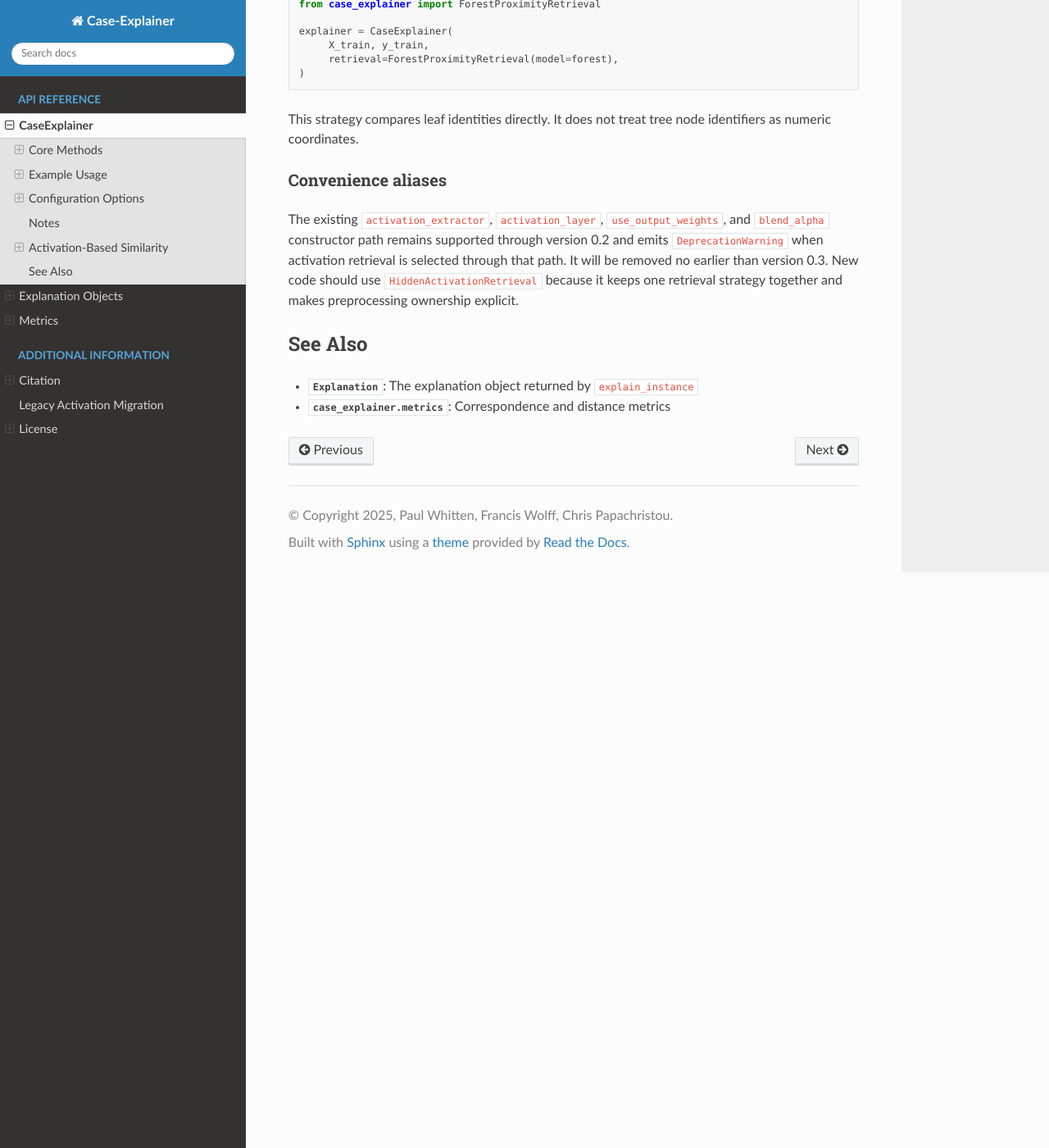
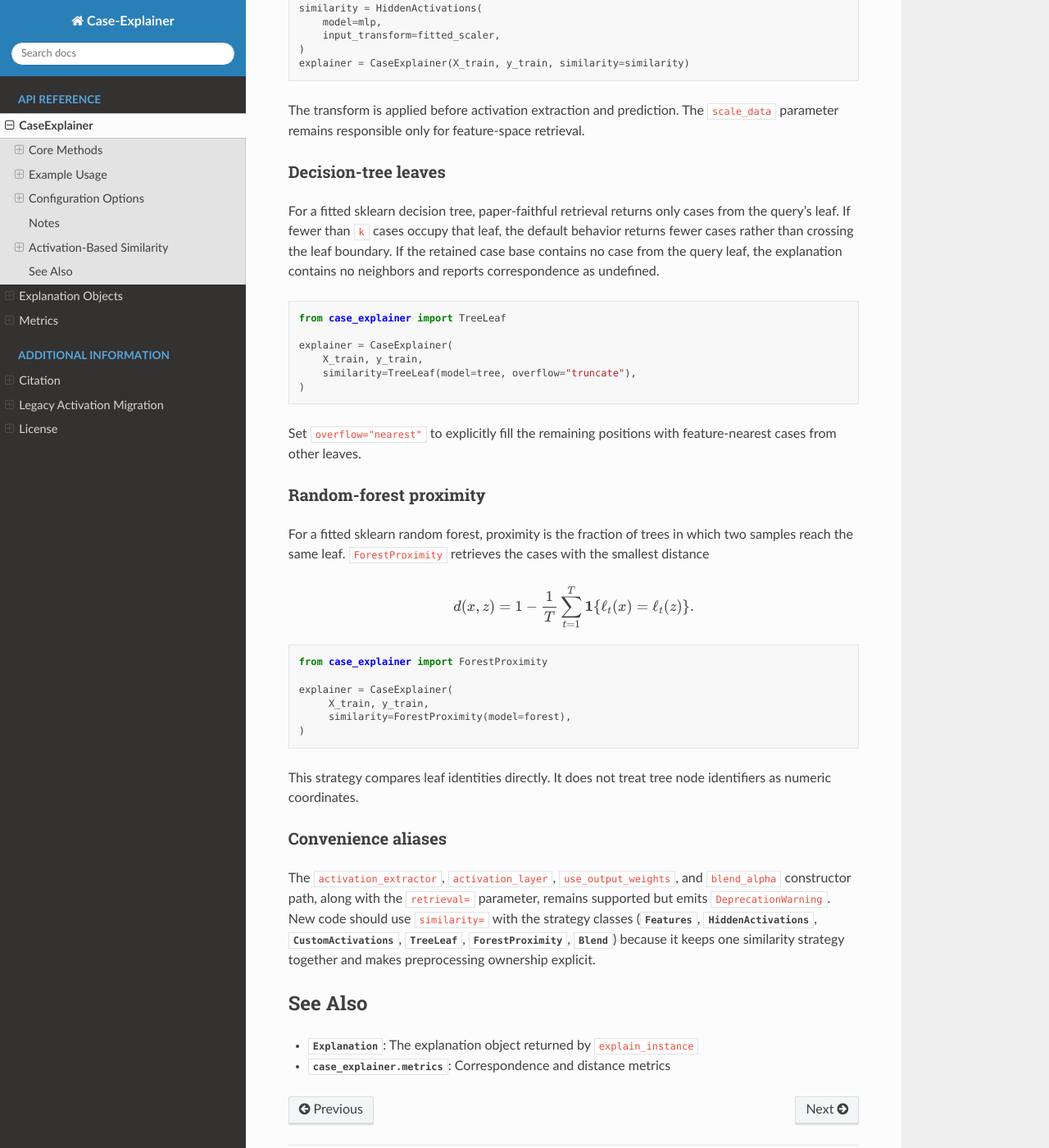
Before and after one commit to paulwhitten/case-explainer, a Sphinx documentation site: the page built from docs/api/explainer.rst, in a window 1280 px wide and 1400 px high, scrolled down 7264 px. Shown: the whole window at 82% size. Built offline with Sphinx 7.4.7 and the Read the Docs theme 3.1.0, drawn with Linux system fonts in a browser that asks for light colours; some of the changed text lies outside the part shown.

Commit message:
docs: document similarity= API and migrate notebooks
- rewrite API reference and migration guide for similarity=
- update README examples and notebooks 02-04
- add py.typed to MANIFEST

📝 - Generated by Copilot

```diff
--- a/docs/api/explainer.rst
+++ b/docs/api/explainer.rst
@@ -23,8 +23,29 @@ Explaining Predictions
 
 .. automethod:: CaseExplainer.explain_batch
 
-Retrieval Configurations
-^^^^^^^^^^^^^^^^^^^^^^^^
+Similarity Strategies
+^^^^^^^^^^^^^^^^^^^^^^
+
+.. autoclass:: Features
+    :members:
+
+.. autoclass:: HiddenActivations
+    :members:
+
+.. autoclass:: CustomActivations
+    :members:
+
+.. autoclass:: TreeLeaf
+    :members:
+
+.. autoclass:: ForestProximity
+    :members:
+
+.. autoclass:: Blend
+    :members:
+
+Deprecated Retrieval Configurations
+^^^^^^^^^^^^^^^^^^^^^^^^^^^^^^^^^^^^
 
 .. autoclass:: HiddenActivationRetrieval
     :members:
@@ -208,7 +229,7 @@ Quick Start
 .. code-block:: python
 
    from sklearn.neural_network import MLPClassifier
-    from case_explainer import CaseExplainer, HiddenActivationRetrieval
+   from case_explainer import CaseExplainer, HiddenActivations
 
    mlp = MLPClassifier(hidden_layer_sizes=(64, 32, 16), random_state=42)
    mlp.fit(X_train, y_train)
@@ -216,17 +237,16 @@ Quick Start
    # Pure activation-based similarity, using the last hidden layer
    explainer = CaseExplainer(
        X_train, y_train,
-       retrieval=HiddenActivationRetrieval(
+       similarity=HiddenActivations(
            model=mlp,
            layer="last_hidden",
-           use_output_weights=True,
        ),
    )
 
    # All-layer aggregation is a library extension.
    explainer_deep = CaseExplainer(
        X_train, y_train,
-       retrieval=HiddenActivationRetrieval(model=mlp, layer="all_hidden"),
+       similarity=HiddenActivations(model=mlp, layer="all_hidden"),
    )
 
    explanation = explainer.explain_instance(X_test[0])
@@ -247,22 +267,21 @@ use the same connection magnitudes for both labels.
 
 .. code-block:: python
 
-    retrieval = HiddenActivationRetrieval(
+    similarity = HiddenActivations(
          model=mlp,
          output_weighting="predicted_class",
     )
-    explainer = CaseExplainer(X_train, y_train, retrieval=retrieval)
+    explainer = CaseExplainer(X_train, y_train, similarity=similarity)
 
 Set ``output_weighting="none"`` to use standardized activations without output
-connection weighting. ``use_output_weights=False`` remains a compatibility
-alias for this mode.
+connection weighting.
 
 Layer modes
 ^^^^^^^^^^^
 
 ``'last_hidden'``
     Uses the last hidden layer, based on Caruana (1999).
-    ``use_output_weights=True`` applies Section 5 scaling.
+    ``output_weighting="mean_abs"`` applies Section 5 scaling.
 
 ``'all_hidden'``
     Concatenates independently standardized hidden layers and scales layer
@@ -276,36 +295,41 @@ Layer modes
 Using an explicit extractor
 ^^^^^^^^^^^^^^^^^^^^^^^^^^^^
 
-For full control, pass a :class:`~case_explainer.SklearnMLPActivationExtractor`
-directly:
+For full control, wrap a
+:class:`~case_explainer.SklearnMLPActivationExtractor` in
+:class:`~case_explainer.CustomActivations`:
 
 .. code-block:: python
 
-   from case_explainer import CaseExplainer, SklearnMLPActivationExtractor
+   from case_explainer import (
+       CaseExplainer, CustomActivations, SklearnMLPActivationExtractor,
+   )
 
    ext = SklearnMLPActivationExtractor(layer="all_hidden", use_output_weights=True)
    explainer = CaseExplainer(
        X_train, y_train,
-       activation_extractor=ext,
-       model=mlp,
+       similarity=CustomActivations(model=mlp, extractor=ext),
    )
 
 Feature/activation hybrid
 ^^^^^^^^^^^^^^^^^^^^^^^^^^
 
-``blend_alpha`` mixes feature-space and activation-space distances:
+:class:`~case_explainer.Blend` mixes feature-space and activation-space
+distances:
 
 .. code-block:: python
+
+   from case_explainer import Blend, HiddenActivations
 
    # 30% features, 70% activations
    explainer = CaseExplainer(
        X_train, y_train,
-       retrieval=HiddenActivationRetrieval(model=mlp, blend_alpha=0.3),
+       similarity=Blend(HiddenActivations(model=mlp), features=0.3),
    )
 
 :math:`d^2 = \alpha\,d_\text{feat}^2 + (1-\alpha)\,d_\text{act}^2`
 
-``blend_alpha=0.0`` is pure activations; ``blend_alpha=1.0`` is pure features
+``features=0.0`` is pure activations; ``features=1.0`` is pure features
 (identical to feature retrieval). Hybrid retrieval is a library extension and
 is not defined by Caruana et al. (1999).
 
@@ -316,11 +340,11 @@ When an MLP was trained on transformed features, provide the fitted transformer:
 
 .. code-block:: python
 
-   retrieval = HiddenActivationRetrieval(
+   similarity = HiddenActivations(
        model=mlp,
        input_transform=fitted_scaler,
    )
-   explainer = CaseExplainer(X_train, y_train, retrieval=retrieval)
+   explainer = CaseExplainer(X_train, y_train, similarity=similarity)
 
 The transform is applied before activation extraction and prediction. The
 ``scale_data`` parameter remains responsible only for feature-space retrieval.
@@ -336,11 +360,11 @@ contains no neighbors and reports correspondence as undefined.
 
 .. code-block:: python
 
-   from case_explainer import TreeLeafRetrieval
+   from case_explainer import TreeLeaf
 
    explainer = CaseExplainer(
        X_train, y_train,
-       retrieval=TreeLeafRetrieval(model=tree, overflow="truncate"),
+       similarity=TreeLeaf(model=tree, overflow="truncate"),
    )
 
 Set ``overflow="nearest"`` to explicitly fill the remaining positions with
@@ -350,7 +374,7 @@ Random-forest proximity
 ^^^^^^^^^^^^^^^^^^^^^^^
 
 For a fitted sklearn random forest, proximity is the fraction of trees in
-which two samples reach the same leaf. ``ForestProximityRetrieval`` retrieves
+which two samples reach the same leaf. ``ForestProximity`` retrieves
 the cases with the smallest distance
 
 .. math::
@@ -360,11 +384,11 @@ the cases with the smallest distance
 
 .. code-block:: python
 
-    from case_explainer import ForestProximityRetrieval
+    from case_explainer import ForestProximity
 
     explainer = CaseExplainer(
          X_train, y_train,
-         retrieval=ForestProximityRetrieval(model=forest),
+         similarity=ForestProximity(model=forest),
     )
 
 This strategy compares leaf identities directly. It does not treat tree node
@@ -373,11 +397,12 @@ identifiers as numeric coordinates.
 Convenience aliases
 ^^^^^^^^^^^^^^^^^^^
 
-The existing ``activation_extractor``, ``activation_layer``,
-``use_output_weights``, and ``blend_alpha`` constructor path remains supported
-through version 0.2 and emits ``DeprecationWarning`` when activation retrieval
-is selected through that path. It will be removed no earlier than version 0.3.
-New code should use ``HiddenActivationRetrieval`` because it keeps one retrieval
+The ``activation_extractor``, ``activation_layer``, ``use_output_weights``,
+and ``blend_alpha`` constructor path, along with the ``retrieval=`` parameter,
+remains supported but emits ``DeprecationWarning``. New code should use
+``similarity=`` with the strategy classes (:class:`Features`,
+:class:`HiddenActivations`, :class:`CustomActivations`, :class:`TreeLeaf`,
+:class:`ForestProximity`, :class:`Blend`) because it keeps one similarity
 strategy together and makes preprocessing ownership explicit.
 
 See Also
```
Also changed, not shown: README.md (+11 -9 lines), docs/migration.rst (+41 -13 lines), 4 other files.
